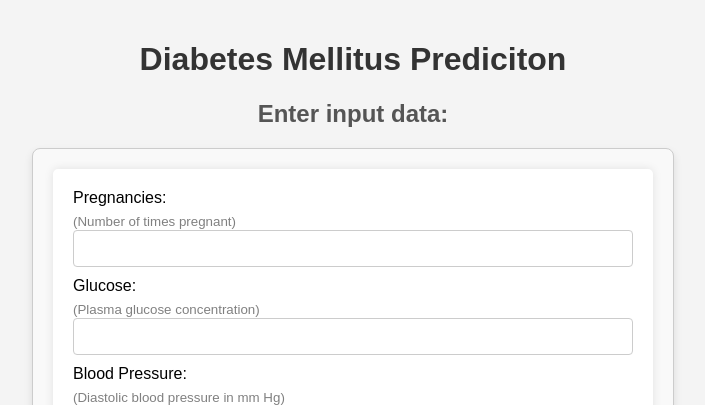
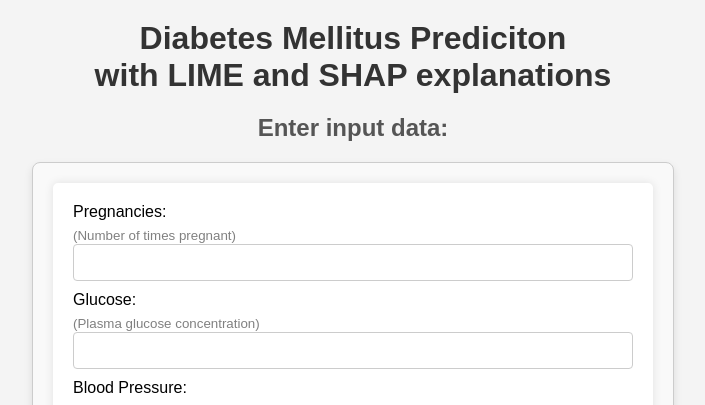
Before and after one commit to suvan1911/XAI-Diabetes-WA, a Flask app: page / in a window 1280 px wide. Shown: the top 405 px of the page, without its empty margins (287-992 px from the left). Run offline with Flask 3, Linux system fonts and the light colour scheme; parts of the project's set-up code (start-up, migrations or seed data) failed here and were passed over.

Commit message:
Change heading

```diff
--- a/static/styles.css
+++ b/static/styles.css
@@ -7,6 +7,7 @@ body {
 
 h1 {
     color: #333;
+    margin:0;
 }
 
 form {
--- a/templates/index.html
+++ b/templates/index.html
@@ -8,6 +8,7 @@
 </head>
 <body>
     <h1>Diabetes Mellitus Prediciton</h1>
+    <h1 id="head2">with LIME and SHAP explanations</h1>
     <h2>Enter input data:</h2>
     <div class="form-container">
         <form method="POST">
```
